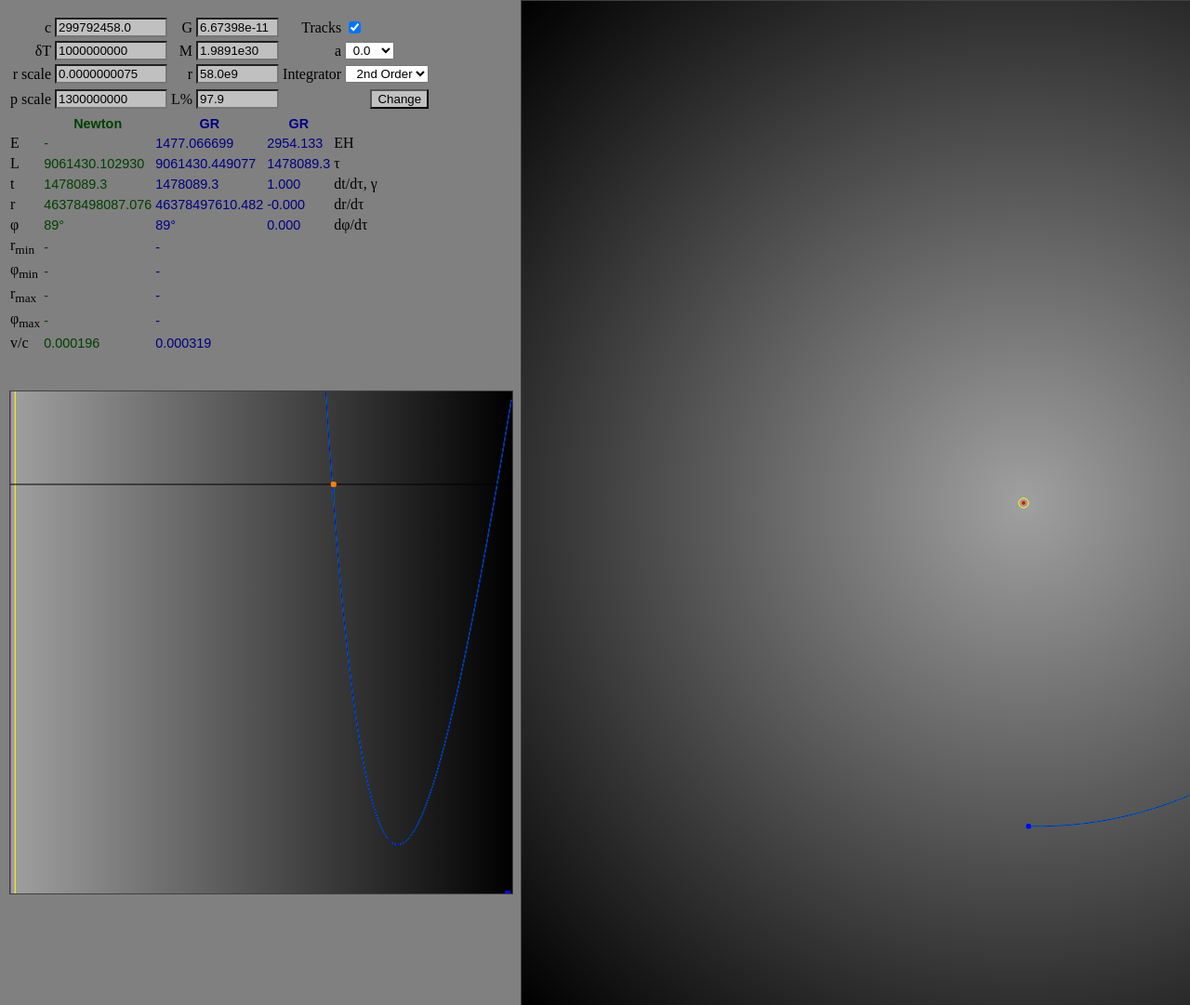
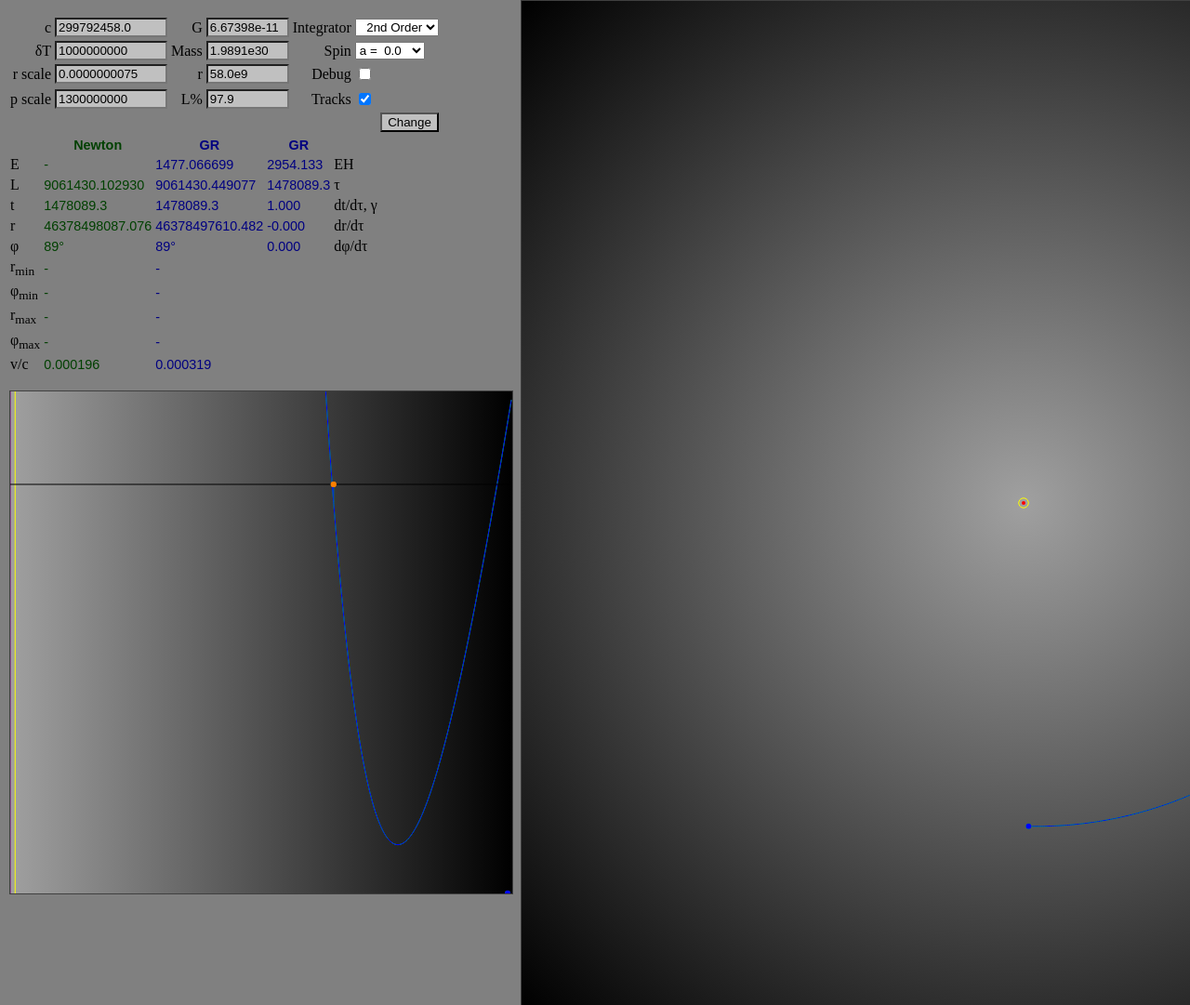
Before and after one commit to m4r35n357/JsBlackHole, a plain HTML site: page index.html in a window 1280 px wide. Shown: the top 1081 px of the page at 93% size. Drawn offline with Linux system fonts and the light colour scheme.

Commit message:
expose debug control in UI

```diff
--- a/index.html
+++ b/index.html
@@ -27,27 +27,6 @@
 					<tr>
 						<td align="right">c</td><td><input id="c" type="text" value="299792458.0" size="12" /></td>
 						<td align="right">G</td><td><input id="G" type="text" value="6.67398e-11" size="8" /></td>
-						<td align="right">Tracks</td><td><input id="showTracks" type="checkbox" checked /></td>
-					</tr>
-					<tr>
-						<td align="right">&delta;T</td><td><input id="timestep" type="text" value="1000000000" size="12" /></td>
-						<td align="right">M</td><td><input id="mass" type="text" value="1.9891e30" size="8" /></td>
-						<td align="right">a</td>
-						<td><select id="spin">
-							<option value="1.00">&nbsp;1.0</option>
-							<option value="0.75">&nbsp;0.75</option>
-							<option value="0.50">&nbsp;0.5</option>
-							<option value="0.25">&nbsp;0.25</option>
-							<option value="0.00" selected="selected">&nbsp;0.0</option>
-							<option value="-0.25">-0.25</option>
-							<option value="-0.50">-0.5</option>
-							<option value="-0.75">-0.75</option>
-							<option value="-1.00">-1.0</option>
-						</select></td>
-					</tr>
-					<tr>
-						<td align="right">r scale</td><td><input id="scale" type="text" value="0.0000000075" size="12" /></td>
-						<td align="right">r</td><td><input id="radius" type="text" value="58.0e9" size="8" /></td>
 						<td align="right">Integrator</td>
 						<td><select id="order">
 							<option value="2">&nbsp;&nbsp;2nd Order</option>
@@ -58,13 +37,35 @@
 						</select></td>
 					</tr>
 					<tr>
+						<td align="right">&delta;T</td><td><input id="timestep" type="text" value="1000000000" size="12" /></td>
+						<td align="right">Mass</td><td><input id="mass" type="text" value="1.9891e30" size="8" /></td>
+						<td align="right">Spin</td>
+						<td><select id="spin">
+							<option value="1.00">a = &nbsp;1.0</option>
+							<option value="0.75">a = &nbsp;0.75</option>
+							<option value="0.50">a = &nbsp;0.5</option>
+							<option value="0.25">a = &nbsp;0.25</option>
+							<option value="0.00" selected="selected">a = &nbsp;0.0</option>
+							<option value="-0.25">a = -0.25</option>
+							<option value="-0.50">a = -0.5</option>
+							<option value="-0.75">a = -0.75</option>
+							<option value="-1.00">a = -1.0</option>
+						</select></td>
+					</tr>
+					<tr>
+						<td align="right">r scale</td><td><input id="scale" type="text" value="0.0000000075" size="12" /></td>
+						<td align="right">r</td><td><input id="radius" type="text" value="58.0e9" size="8" /></td>
+						<td align="right">Debug</td><td><input id="toggleDebug" type="checkbox" unchecked /></td>
+					</tr>
+					<tr>
 					</tr>
 					<tr>
 						<td align="right">p scale</td><td><input id="pscale" type="text" value="1300000000" size="12" /></td>
 						<td align="right">L&percnt;</td><td><input id="lfactor" type="text" value="97.9" size="8" /></td>
-						<td></td><td align="right"><input type="submit" value="Change"></td>
+						<td align="right">Tracks</td><td><input id="showTracks" type="checkbox" checked /></td>
 					</tr>
 					<tr>
+						<td></td><td></td><td></td><td></td><td></td><td align="right"><input type="submit" value="Change"></td>
 					</tr>
 				</table>
 			</form>
--- a/orbits.js
+++ b/orbits.js
@@ -132,6 +132,7 @@ var scenarioChange = function () {  // refresh form data
 	DISPLAY.pScale = INIT.getFloatById('pscale');
 	document.getElementById('showTracks').checked ? DISPLAY.showTracks = true : DISPLAY.showTracks = false;
 	GLOBALS.initialize();
+	document.getElementById('toggleDebug').checked ? GLOBALS.debug = true : GLOBALS.debug = false;
 	setupModel(NEWTON, DISPLAY.GREEN);
 	setupModel(GR, DISPLAY.BLUE);
 	drawBackground();
```
